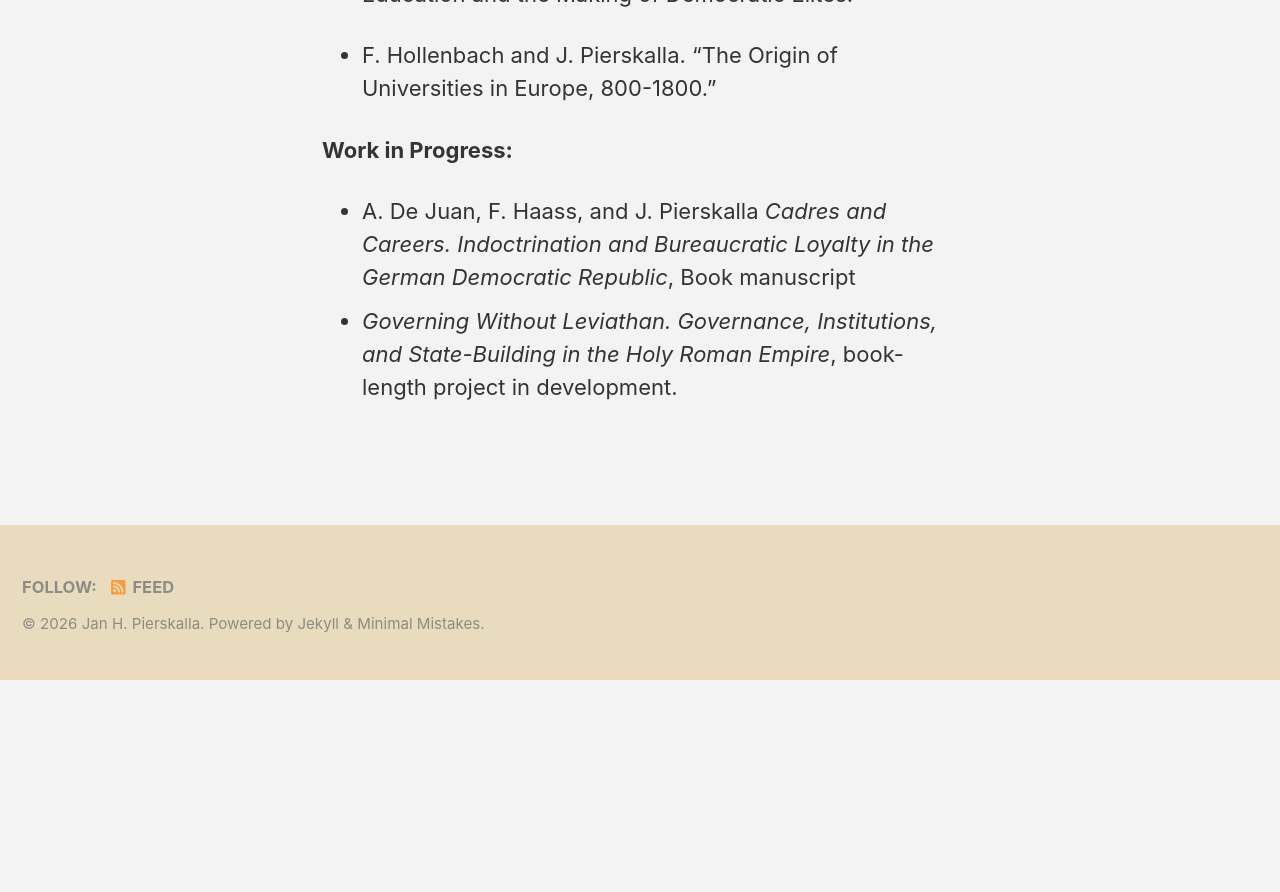
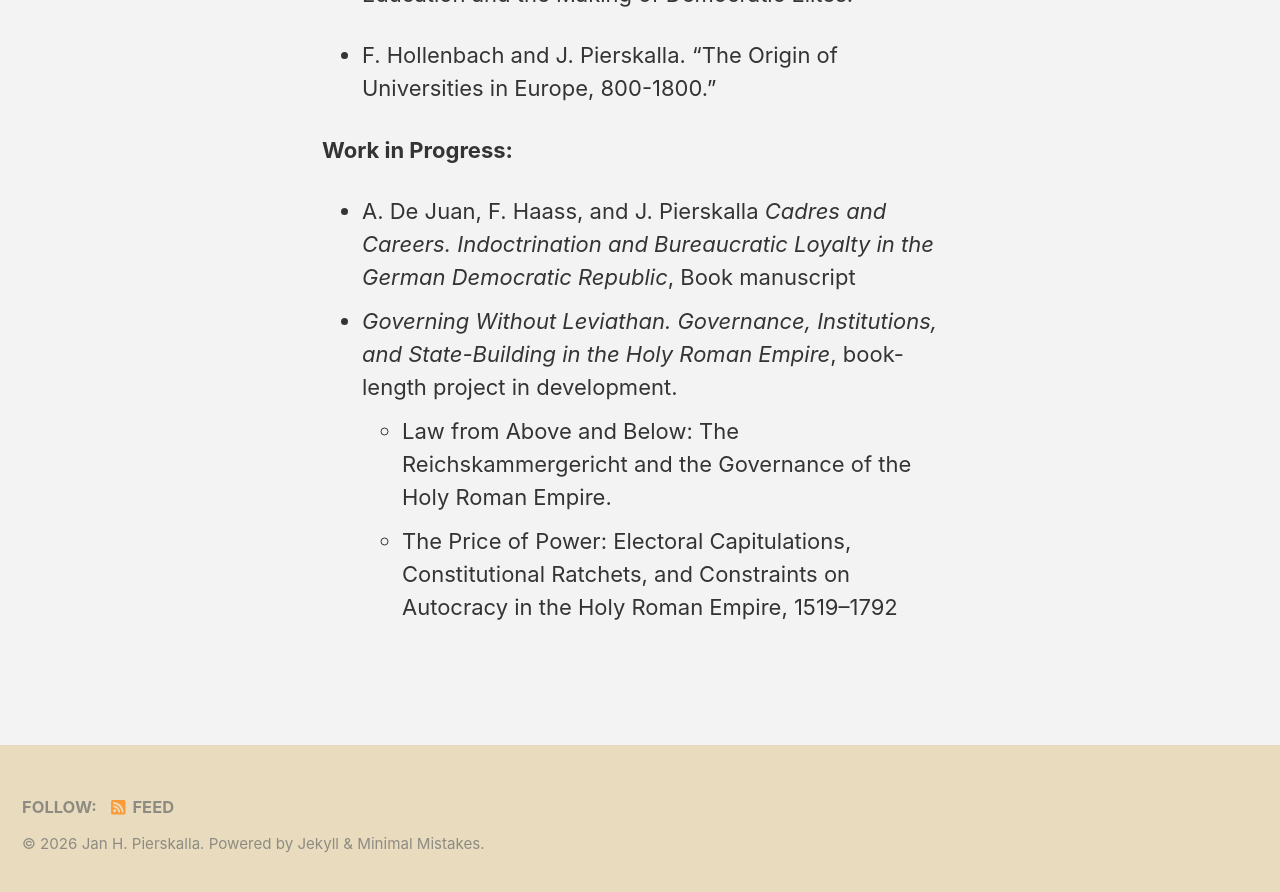
Before and after one commit to jpierskalla/jpierskalla.github.io, a Jekyll site: the page built from pages/workingPapers.md, in a window 1280 px wide and 900 px high, scrolled down 823 px. Shown: the top 892 px of the window. Built offline with Jekyll 4.4.1, drawn with Linux system fonts in a browser that asks for light colours; nearby versions of some CDN libraries; before the commit the page ends 1503 px from its top, so only the background shows below that.

Commit message:
Update work in progress section with new projects
Added new projects to the work in progress section.

```diff
--- a/pages/workingPapers.md
+++ b/pages/workingPapers.md
@@ -26,3 +26,5 @@ __Work in Progress:__
 
 - A. De Juan, F. Haass, and J. Pierskalla *Cadres and Careers. Indoctrination and Bureaucratic Loyalty in the German Democratic Republic*, Book manuscript
 - *Governing Without Leviathan. Governance, Institutions, and State-Building in the Holy Roman Empire*, book-length project in development.
+    - Law from Above and Below: The Reichskammergericht and the Governance of the Holy Roman Empire.
+    - The Price of Power: Electoral Capitulations, Constitutional Ratchets, and Constraints on Autocracy in the Holy Roman Empire, 1519–1792
```
